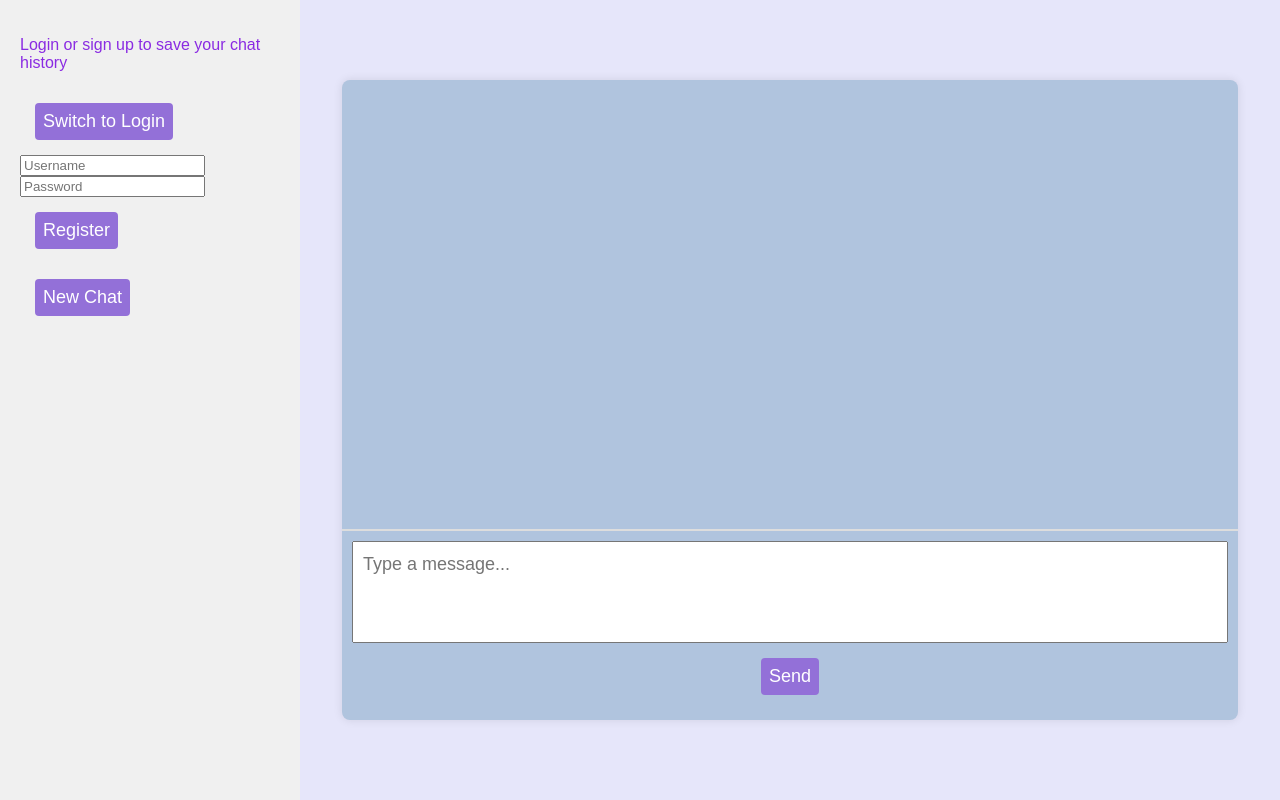
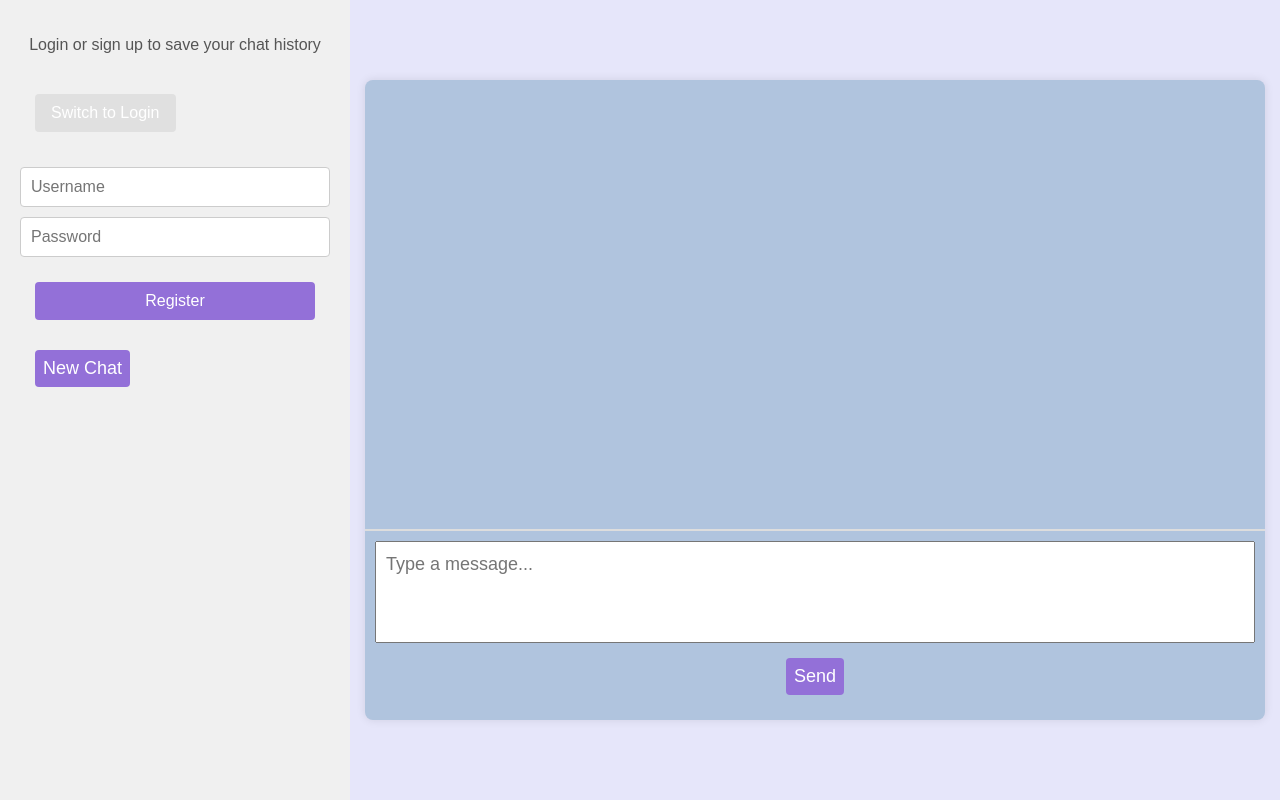
Before and after one commit to sdg877/ai_chatbot, a Flask app: page / in a window 1280 px wide. Run offline with Flask 3, Linux system fonts and the light colour scheme; some web fonts are replaced.

Commit message:
Reorganising file for clarity, updating flex box for chat container to allow for messages to be styled, formatting side bar for users and guests.

```diff
--- a/static/style.css
+++ b/static/style.css
@@ -1,3 +1,4 @@
+/* Base styles */
 body,
 .chat-container,
 .chat-box,
@@ -24,11 +25,13 @@ body {
 }
 
 h5 {
-  font-size: 22px;
+  font-size: 24px;
   font-weight: 500;
-  margin-bottom: 15px;
+  margin-bottom: 20px;
+  text-align: center;
 }
 
+/* Input styles */
 #subject-input {
   font-family: "Tektur", sans-serif;
   font-size: 20px;
@@ -40,33 +43,51 @@ h5 {
 #search-input {
   font-size: 20px;
   width: 65%;
+  flex-grow: 1;
 }
 
+#chat-input {
+  width: 100%;
+  height: 80px;
+  overflow-y: auto;
+  resize: none;
+  white-space: pre-wrap;
+  word-wrap: break-word;
+  padding: 10px;
+  line-height: 1.4;
+  font-size: 18px;
+  text-align: left;
+  display: block;
+}
+
+/* Chat container and message styles */
 .chat-container {
-  width: 70%;
+  width: 90%;
   max-width: 900px;
-  height: 80vh; /* Adjust height based on viewport */
+  height: 80vh;
   background: #b0c4de;
   border-radius: 8px;
   box-shadow: 0 0 10px rgba(0, 0, 0, 0.1);
   overflow: hidden;
-  margin: auto; /* Centers the container */
+  margin: auto;
   display: flex;
   flex-direction: column;
 }
 
 .chat-box {
-  flex: 1; /* Allows it to grow */
+  flex: 1;
   overflow-y: auto;
   padding: 30px;
   border-bottom: 1px solid #ddd;
+  display: flex;
+  flex-direction: column;
 }
 
 .message {
   display: inline-block;
-  min-height: 60px;
+  min-height: auto;
   height: auto;
-  max-width: 80%;
+  max-width: 95%;
   padding: 10px;
   white-space: pre-wrap;
   word-wrap: break-word;
@@ -95,24 +116,34 @@ h5 {
   justify-content: center;
 }
 
-#chat-input {
-  width: 100%;
-  height: 80px;
-  overflow-y: auto;
-  resize: none;
-  white-space: pre-wrap;
-  word-wrap: break-word;
-  padding: 10px;
-  line-height: 1.4;
-  font-size: 18px;
-  text-align: left;
-  display: block;
+/* Search styles */
+.search-container {
+  display: flex;
+  align-items: center;
+  gap: 10px;
 }
 
+#search-button {
+  padding: 8px 16px;
+  background-color: #9370d8;
+  color: white;
+  border: none;
+  border-radius: 4px;
+  cursor: pointer;
+  font-size: 18px;
+}
+
+.sidebar .search-container {
+  display: flex;
+  align-items: center;
+  gap: 10px;
+}
+
+/* Sidebar styles */
 .sidebar-container {
   display: flex;
   flex-direction: column;
-  width: 300px;
+  width: 350px;
   background-color: #f0f0f0;
   padding: 20px;
   box-sizing: border-box;
@@ -150,6 +181,7 @@ h5 {
   background-color: #e0e0e0;
 }
 
+/* Button styles */
 button {
   padding: 8px 8px;
   border: none;
@@ -165,6 +197,7 @@ button {
   align-items: center;
 }
 
+/* User info styles */
 .user-info {
   margin-top: auto;
 }
@@ -173,3 +206,46 @@ button {
   margin: 0;
   font-size: 20px;
 }
+
+/* Guest message styles */
+.guest-message {
+  text-align: center;
+  margin-bottom: 20px;
+  font-size: 16px;
+  color: #555;
+}
+
+/* Auth form styles */
+.auth-form {
+  display: flex;
+  flex-direction: column;
+  gap: 10px;
+  margin-top: 20px;
+}
+
+.auth-form input {
+  padding: 10px;
+  border: 1px solid #ccc;
+  border-radius: 4px;
+  font-size: 16px;
+}
+
+.auth-form button {
+  padding: 10px 16px;
+  background-color: #9370d8;
+  color: white;
+  border: none;
+  border-radius: 4px;
+  cursor: pointer;
+  font-size: 16px;
+}
+
+#toggle-auth {
+  padding: 10px 16px;
+  background-color: #e0e0e0;
+  border: none;
+  border-radius: 4px;
+  cursor: pointer;
+  font-size: 16px;
+  margin-top: 20px;
+}
```
